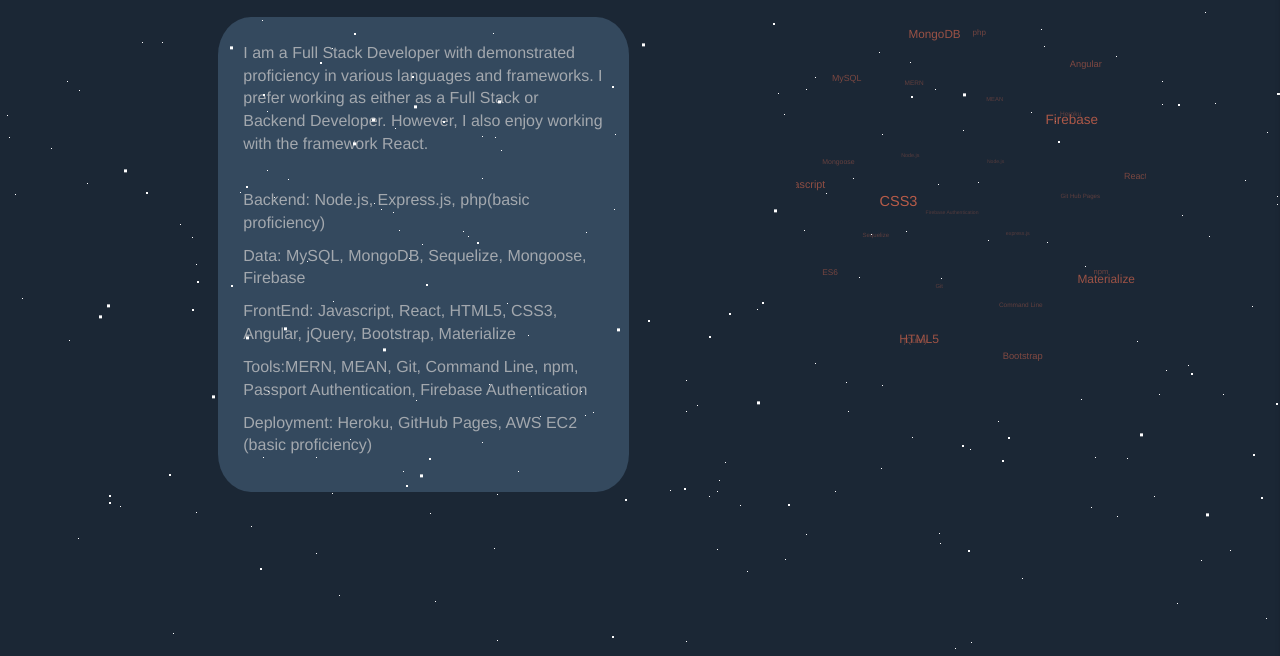
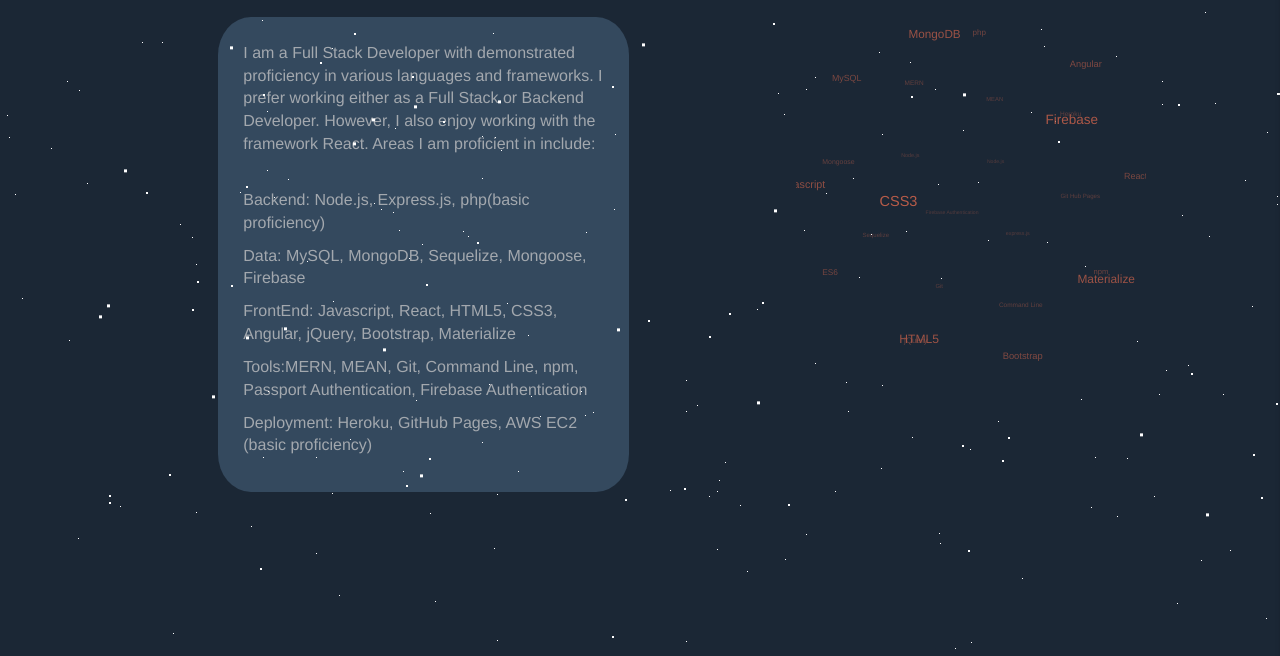
Before and after one commit to kovacicmichael/Personal-Portfolio, a website: page public/technology.html in a window 1280 px wide. Shown: the part 144-800 px from the top of the page. Drawn offline with nearby package versions, Linux system fonts and the light colour scheme.

Commit message:
spelling error fixed in about

```diff
--- a/public/technology.html
+++ b/public/technology.html
@@ -85,7 +85,7 @@
 		<div class="row">
 			<div class="col s12 m6 l6">
 				<div class="techDescription">
-					<p>I am a Full Stack Developer with demonstrated proficiency in various languages and frameworks.  I prefer working as either as a Full Stack or Backend  Developer.  However, I also enjoy working with the framework React.  </p>
+					<p>I am a Full Stack Developer with demonstrated proficiency in various languages and frameworks.  I prefer working either as a Full Stack or Backend  Developer.  However, I also enjoy working with the framework React.  Areas I am proficient in include: </p>
 					<br>
 					<p><strong>Backend:</strong> Node.js, Express.js, php(basic proficiency)</p>
 					<p><strong>Data:</strong> MySQL, MongoDB, Sequelize, Mongoose, Firebase</p>
```
